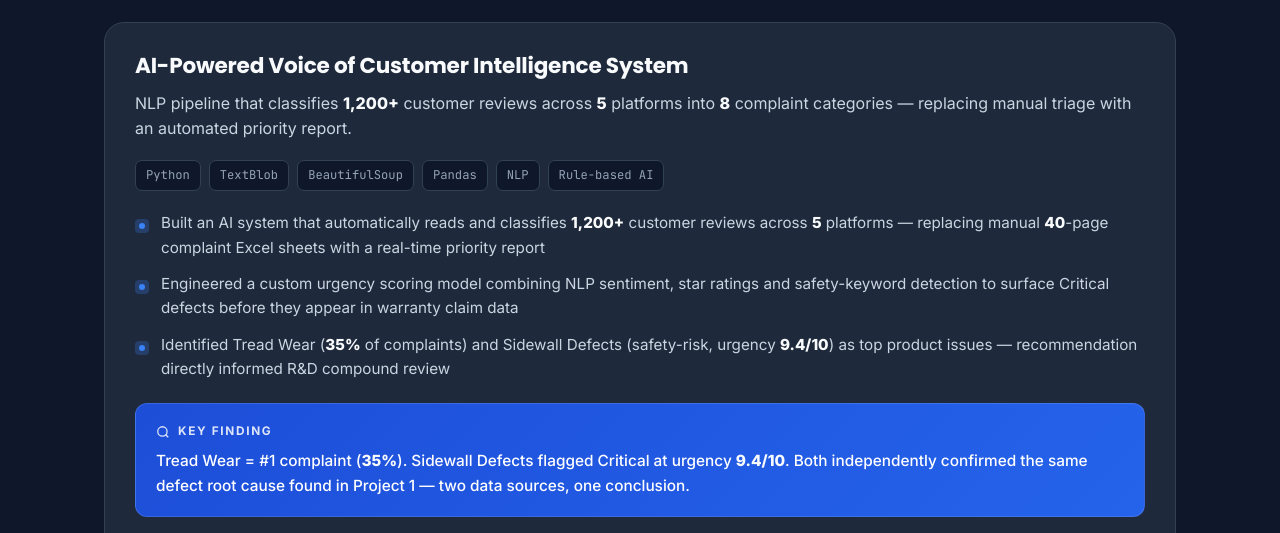
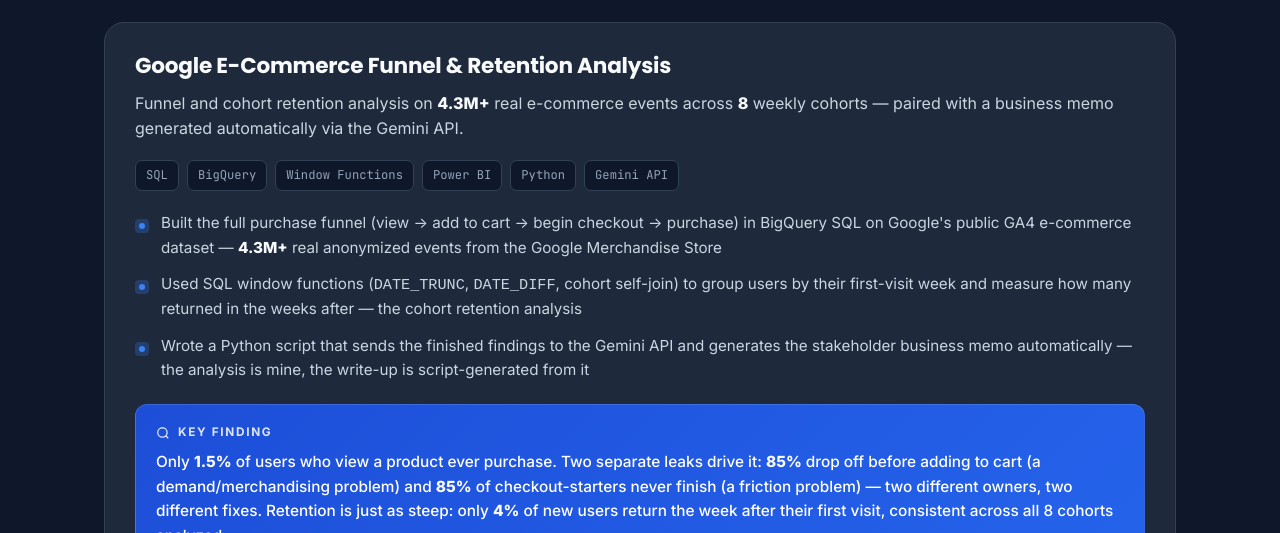
Before and after one commit to hiranrajm-stack/hiranrajm-stack.github.io, a plain HTML site: page index.html in a window 1280 px wide. Shown: the part 3465-3998 px from the top of the page. Drawn offline with Linux system fonts and the light colour scheme.

Commit message:
Revise project 2 details in index.html
Updated project details for Google E-Commerce Funnel and Retention Analysis, including project description, badges, and findings.

```diff
--- a/index.html
+++ b/index.html
@@ -538,32 +538,32 @@
       <!-- PROJECT 2 -->
       <article class="proj-card feature reveal">
         <div class="proj-head">
-          <h3>AI-Powered Voice of Customer Intelligence System</h3>
+          <h3>Google E-Commerce Funnel &amp; Retention Analysis</h3>
         </div>
-        <p class="oneline">NLP pipeline that classifies <strong class="num">1,200+</strong> customer reviews across <strong class="num">5</strong> platforms into <strong class="num">8</strong> complaint categories — replacing manual triage with an automated priority report.</p>
+        <p class="oneline">Funnel and cohort retention analysis on <strong class="num">4.3M+</strong> real e-commerce events across <strong class="num">8</strong> weekly cohorts — paired with a business memo generated automatically via the Gemini API.</p>
         <div class="proj-badges">
-          <span class="pbadge">Python</span><span class="pbadge">TextBlob</span><span class="pbadge">BeautifulSoup</span>
-          <span class="pbadge">Pandas</span><span class="pbadge">NLP</span><span class="pbadge">Rule-based AI</span>
+          <span class="pbadge">SQL</span><span class="pbadge">BigQuery</span><span class="pbadge">Window Functions</span>
+          <span class="pbadge">Power BI</span><span class="pbadge">Python</span><span class="pbadge">Gemini API</span>
         </div>
         <ul>
-          <li>Built an AI system that automatically reads and classifies <strong class="num">1,200+</strong> customer reviews across <strong class="num">5</strong> platforms — replacing manual <strong class="num">40</strong>-page complaint Excel sheets with a real-time priority report</li>
-          <li>Engineered a custom urgency scoring model combining NLP sentiment, star ratings and safety-keyword detection to surface Critical defects before they appear in warranty claim data</li>
-          <li>Identified Tread Wear (<strong class="num">35%</strong> of complaints) and Sidewall Defects (safety-risk, urgency <strong class="num">9.4/10</strong>) as top product issues — recommendation directly informed R&amp;D compound review</li>
+          <li>Built the full purchase funnel (view → add to cart → begin checkout → purchase) in BigQuery SQL on Google's public GA4 e-commerce dataset — <strong class="num">4.3M+</strong> real anonymized events from the Google Merchandise Store</li>
+          <li>Used SQL window functions (<code>DATE_TRUNC</code>, <code>DATE_DIFF</code>, cohort self-join) to group users by their first-visit week and measure how many returned in the weeks after — the cohort retention analysis</li>
+          <li>Wrote a Python script that sends the finished findings to the Gemini API and generates the stakeholder business memo automatically — the analysis is mine, the write-up is script-generated from it</li>
         </ul>
         <div class="callout">
           <div class="ctitle">
             <svg width="14" height="14" viewBox="0 0 24 24" fill="none" stroke="currentColor" stroke-width="2.2"><circle cx="11" cy="11" r="8"/><line x1="21" y1="21" x2="16.65" y2="16.65"/></svg>
             Key Finding
           </div>
-          <p>Tread Wear = #1 complaint (<strong class="num">35%</strong>). Sidewall Defects flagged Critical at urgency <strong class="num">9.4/10</strong>. Both independently confirmed the same defect root cause found in Project 1 — two data sources, one conclusion.</p>
+          <p>Only <strong class="num">1.5%</strong> of users who view a product ever purchase. Two separate leaks drive it: <strong class="num">85%</strong> drop off before adding to cart (a demand/merchandising problem) and <strong class="num">85%</strong> of checkout-starters never finish (a friction problem) — two different owners, two different fixes. Retention is just as steep: only <strong class="num">4%</strong> of new users return the week after their first visit, consistent across all 8 cohorts analyzed.</p>
         </div>
         <div class="proj-foot">
-          <a href="https://github.com/hiranrajm-stack/voc-intelligence-system" class="ghbtn" target="_blank" rel="noopener">
+          <a href="https://github.com/hiranrajm-stack/Google-ecommerce-funnel-retention-analysis" class="ghbtn" target="_blank" rel="noopener">
             <svg width="16" height="16" viewBox="0 0 24 24" fill="currentColor"><path d="M12 .5C5.73.5.5 5.73.5 12c0 5.08 3.29 9.39 7.86 10.91.58.11.79-.25.79-.56v-2c-3.2.7-3.88-1.54-3.88-1.54-.53-1.34-1.3-1.7-1.3-1.7-1.06-.72.08-.71.08-.71 1.17.08 1.79 1.2 1.79 1.2 1.04 1.79 2.73 1.27 3.4.97.1-.75.41-1.27.74-1.56-2.55-.29-5.23-1.28-5.23-5.69 0-1.26.45-2.29 1.19-3.1-.12-.29-.52-1.46.11-3.05 0 0 .97-.31 3.18 1.18a11 11 0 0 1 5.8 0c2.2-1.49 3.17-1.18 3.17-1.18.63 1.59.23 2.76.11 3.05.74.81 1.19 1.84 1.19 3.1 0 4.42-2.69 5.39-5.25 5.68.42.36.79 1.08.79 2.18v3.23c0 .31.21.68.8.56A11.51 11.51 0 0 0 23.5 12C23.5 5.73 18.27.5 12 .5z"/></svg>
             View on GitHub
           </a>
         </div>
-        <p class="conf-note">Data synthetically generated to replicate real-world patterns. Actual company data cannot be shared due to confidentiality.</p>
+        <p class="conf-note">Public dataset: Google's own GA4 e-commerce sample data (BigQuery public dataset, Google Merchandise Store).</p>
       </article>
 
       <!-- PROJECT 3 (coming soon) -->
```
